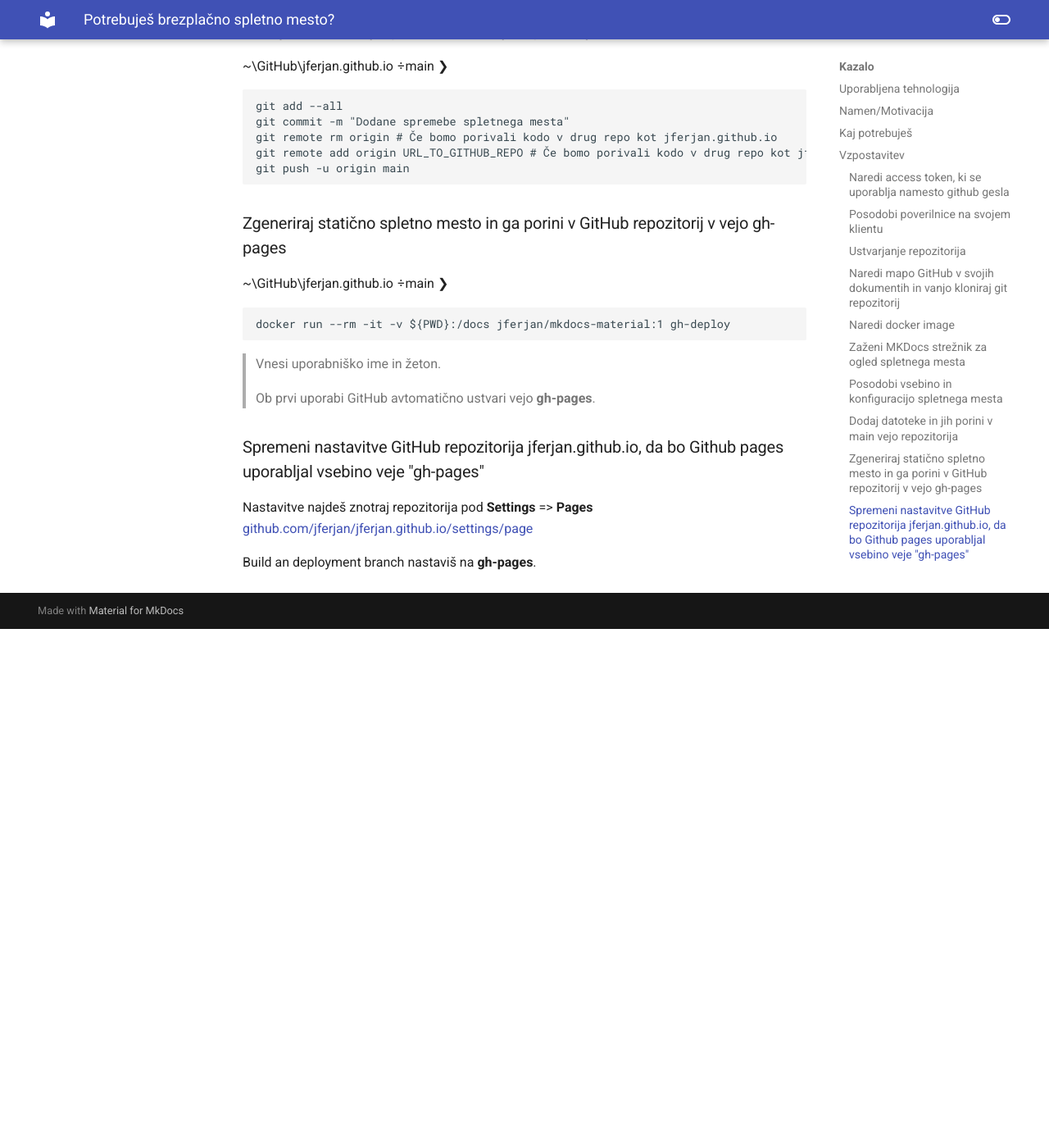
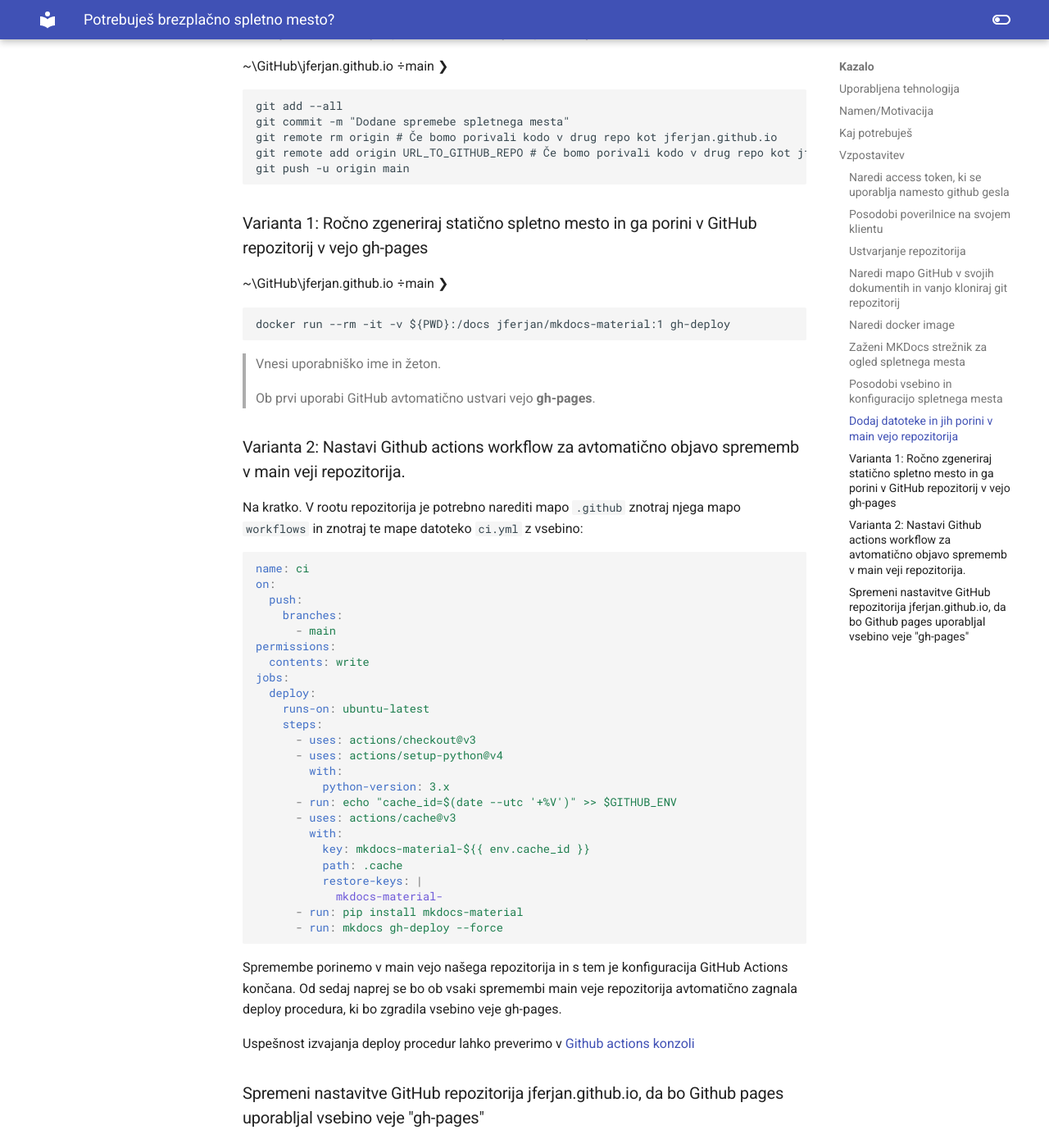
Before and after one commit to jferjan/jferjan.github.io, an MkDocs documentation site: the page built from docs/zapisi/spletno_mesto.md, in a window 1280 px wide and 1400 px high, scrolled down 2882 px. Shown: the whole window at 82% size. Built offline with MkDocs 1.6.1 and Material for MkDocs 9.7.7, drawn with Linux system fonts in a browser that asks for light colours; before the commit the page ends 3649 px from its top, so only the background shows below that; some of the changed text lies outside the part shown.

Commit message:
Update spletno_mesto.md, dodana navodila za vzpostavitev github actions

````diff
--- a/docs/zapisi/spletno_mesto.md
+++ b/docs/zapisi/spletno_mesto.md
@@ -34,7 +34,7 @@
 **Settings** => **Developer Settings** => **Personal Access Tokens** => **Tokens (classic)** => **Generate new token** => Vnesi geslo in izpolni formo => **Generate token** => Skopiraj generirani Token (Žeton), bo v obliki kot npr. ghp_sFhFsSHhTzMDreGRLjmks4Tzuzgthdvfsrta
 
 Pri izpolnjevanju forme določiš obdobje veljavnosti in obseg pravic, ki jih bo imel ta žeton.
-Pri določanju obsega pravic sem bil malo zmeden, ker nisem razumel vsega. Izbral sem **repo** in **project**.
+Pri določanju obsega pravic sem izbral **repo** in **project** in **workflow**. Pravica **workflow** je pomembna, če bomo objavljali s pomočjo GitHub Actions.
 
 ### Posodobi poverilnice na svojem klientu
 
@@ -92,7 +92,7 @@
     git remote add origin URL_TO_GITHUB_REPO # Če bomo porivali kodo v drug repo kot jferjan.github.io
     git push -u origin main
 
-### Zgeneriraj statično spletno mesto in ga porini v GitHub repozitorij v vejo gh-pages
+### Varianta 1: Ročno zgeneriraj statično spletno mesto in ga porini v GitHub repozitorij v vejo gh-pages
 
 
 ~\GitHub\jferjan.github.io main ❯
@@ -103,6 +103,41 @@
 
 > Ob prvi uporabi GitHub avtomatično ustvari vejo **gh-pages**.
 
+### Varianta 2: Nastavi Github actions workflow za avtomatično objavo sprememb v main veji repozitorija.
+
+Na kratko. V rootu repozitorija je potrebno narediti mapo `.github` znotraj njega mapo `workflows` in znotraj te mape datoteko `ci.yml` z vsebino:
+
+``` yaml
+name: ci
+on:
+  push:
+    branches:
+      - main
+permissions:
+  contents: write
+jobs:
+  deploy:
+    runs-on: ubuntu-latest
+    steps:
+      - uses: actions/checkout@v3
+      - uses: actions/setup-python@v4
+        with:
+          python-version: 3.x
+      - run: echo "cache_id=$(date --utc '+%V')" >> $GITHUB_ENV
+      - uses: actions/cache@v3
+        with:
+          key: mkdocs-material-${{ env.cache_id }}
+          path: .cache
+          restore-keys: |
+            mkdocs-material-
+      - run: pip install mkdocs-material
+      - run: mkdocs gh-deploy --force
+```
+
+Spremembe porinemo v main vejo našega repozitorija in s tem je konfiguracija GitHub Actions končana. Od sedaj naprej se bo ob vsaki spremembi main veje repozitorija avtomatično zagnala deploy procedura, ki bo zgradila vsebino veje gh-pages.
+
+Uspešnost izvajanja deploy procedur lahko preverimo v [Github actions konzoli](https://github.com/jferjan/jferjan.github.io/actions/workflows/ci.yml)
+
 ### Spremeni nastavitve GitHub repozitorija jferjan.github.io, da bo Github pages uporabljal vsebino veje "gh-pages"
 
 Nastavitve najdeš znotraj repozitorija pod **Settings** => **Pages**
````
